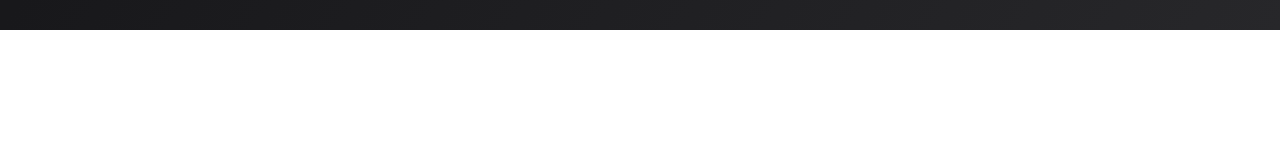
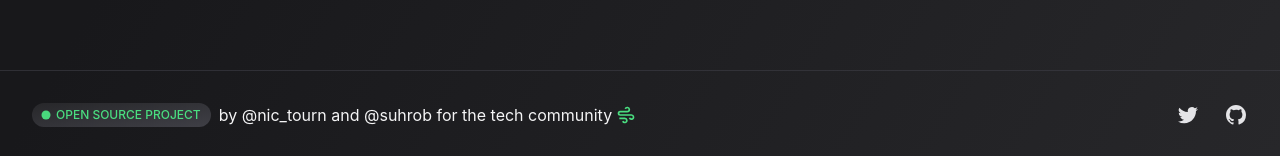
Before and after one commit to TNEP4/fresh-tech-talents, a Next.js app: page / in a window 1280 px wide. Shown: the part 2006-2162 px from the top of the page. Before the commit the page ends 2036 px from the top, so only its background shows below. Built offline with nearby package versions, Linux system fonts and the light colour scheme.

Commit message:
Added footer to the home page

```diff
--- /dev/null
+++ b/components/Footer.js
@@ -0,0 +1,54 @@
+import { RiWindyFill } from "react-icons/ri";
+
+const navigation = [
+    {
+      name: 'Twitter',
+      href: '#',
+      icon: (props) => (
+        <svg fill="currentColor" viewBox="0 0 24 24" {...props}>
+          <path d="M8.29 20.251c7.547 0 11.675-6.253 11.675-11.675 0-.178 0-.355-.012-.53A8.348 8.348 0 0022 5.92a8.19 8.19 0 01-2.357.646 4.118 4.118 0 001.804-2.27 8.224 8.224 0 01-2.605.996 4.107 4.107 0 00-6.993 3.743 11.65 11.65 0 01-8.457-4.287 4.106 4.106 0 001.27 5.477A4.072 4.072 0 012.8 9.713v.052a4.105 4.105 0 003.292 4.022 4.095 4.095 0 01-1.853.07 4.108 4.108 0 003.834 2.85A8.233 8.233 0 012 18.407a11.616 11.616 0 006.29 1.84" />
+        </svg>
+      ),
+    },
+    {
+      name: 'GitHub',
+      href: '#',
+      icon: (props) => (
+        <svg fill="currentColor" viewBox="0 0 24 24" {...props}>
+          <path
+            fillRule="evenodd"
+            d="M12 2C6.477 2 2 6.484 2 12.017c0 4.425 2.865 8.18 6.839 9.504.5.092.682-.217.682-.483 0-.237-.008-.868-.013-1.703-2.782.605-3.369-1.343-3.369-1.343-.454-1.158-1.11-1.466-1.11-1.466-.908-.62.069-.608.069-.608 1.003.07 1.531 1.032 1.531 1.032.892 1.53 2.341 1.088 2.91.832.092-.647.35-1.088.636-1.338-2.22-.253-4.555-1.113-4.555-4.951 0-1.093.39-1.988 1.029-2.688-.103-.253-.446-1.272.098-2.65 0 0 .84-.27 2.75 1.026A9.564 9.564 0 0112 6.844c.85.004 1.705.115 2.504.337 1.909-1.296 2.747-1.027 2.747-1.027.546 1.379.202 2.398.1 2.651.64.7 1.028 1.595 1.028 2.688 0 3.848-2.339 4.695-4.566 4.943.359.309.678.92.678 1.855 0 1.338-.012 2.419-.012 2.747 0 .268.18.58.688.482A10.019 10.019 0 0022 12.017C22 6.484 17.522 2 12 2z"
+            clipRule="evenodd"
+          />
+        </svg>
+      ),
+    }
+  ]
+
+  export default function Footer() {
+    return (
+      <footer className="border-t border-zinc-700/60">
+        <div className="max-w-7xl mx-auto py-8 px-4 sm:px-6 md:flex md:items-center md:justify-between lg:px-8">
+          <div className="flex justify-center space-x-6 md:order-2">
+            {navigation.map((item) => (
+              <a key={item.name} href={item.href} className="text-zinc-200 hover:text-white">
+                <span className="sr-only">{item.name}</span>
+                <item.icon className="h-6 w-6" aria-hidden="true" />
+              </a>
+            ))}
+          </div>
+          <div className="mt-8 md:mt-0 md:order-1 flex flex-row items-center">
+            <p className="text-center text-base text-zinc-100 align-middle">
+                <span className="inline-flex items-center px-2.5 py-1 mr-2 rounded-full text-xs font-medium text-green-400 bg-gradient-to-br from-zinc-800 to-zinc-700 cursor-pointer">
+                    <svg className="-ml-0.5 mr-1 h-3 w-3 text-green-400 animate-pulse" fill="currentColor" viewBox="0 0 8 8">
+                    <circle cx={4} cy={4} r={3} />
+                    </svg>
+                    OPEN SOURCE PROJECT
+                </span>
+                by @nic_tourn and @suhrob for the tech community</p>
+                <RiWindyFill className="text-green-400 ml-1 h-5 w-auto invisible sm:visible"/>
+          </div>
+        </div>
+      </footer>
+    )
+  }
--- a/components/PublicDisplay.js
+++ b/components/PublicDisplay.js
@@ -41,7 +41,7 @@
 
   return (
     <div>
-        <main className="mt-16 mx-auto max-w-5xl px-4 h-full">
+        <main className="mt-16 mb-10 mx-auto max-w-5xl px-4 h-full">
         <div className="block">
             <div className="border-b border-zinc-600">
             <nav className="-mb-px flex space-x-8" aria-label="Tabs">
--- a/pages/index.js
+++ b/pages/index.js
@@ -5,6 +5,7 @@
 import Hero from '../components/Hero'
 import CardSlideshow from '../components/CardSlideshow'
 import PublicDisplay from '../components/PublicDisplay'
+import Footer from '../components/Footer'
 
 export default function Home() {
   return (
@@ -19,6 +20,8 @@
       <CardSlideshow />
       <PublicDisplay />
 
+      <Footer />
+
     </div>
   )
 }
```
